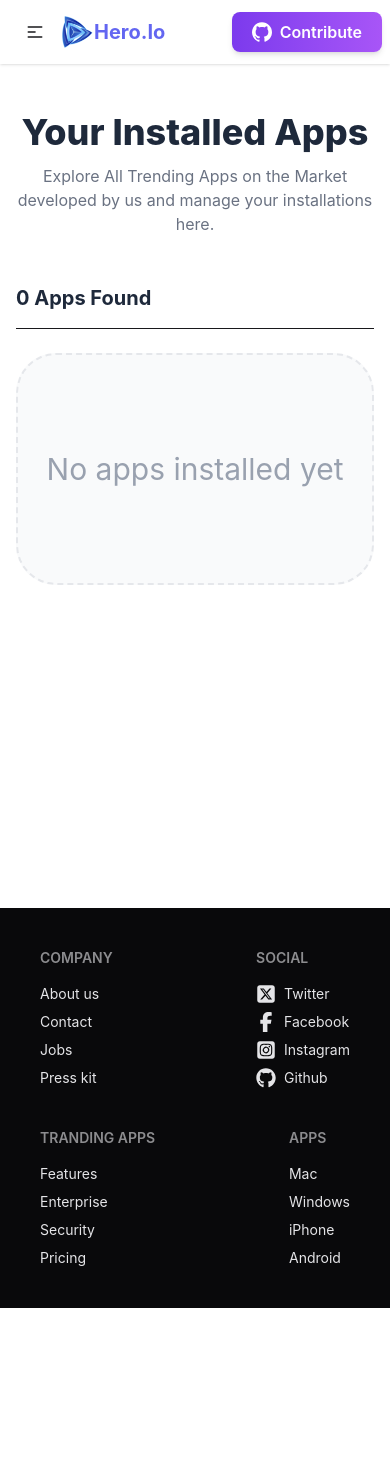
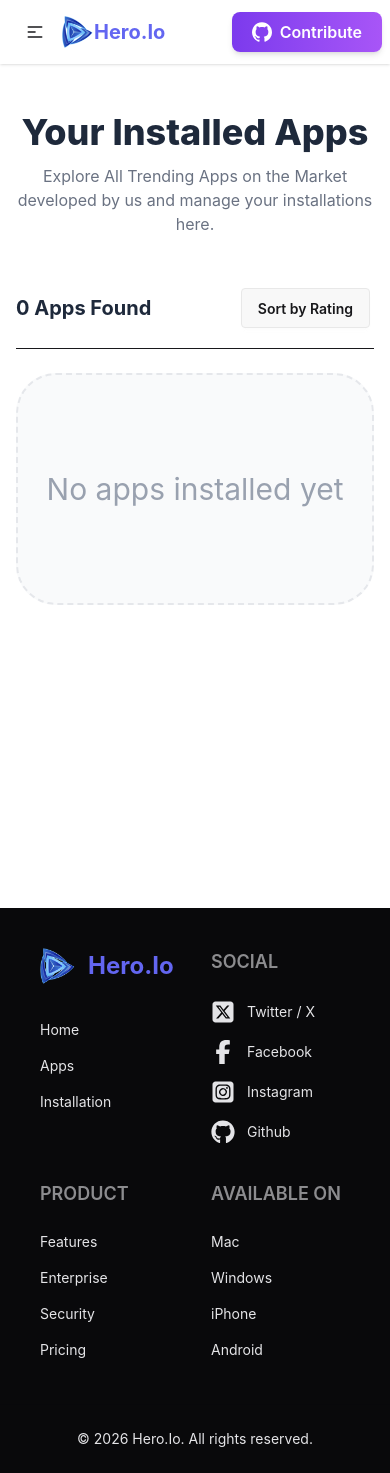
Before and after one commit to me2sumanislam/MY-HEROIO-APP, a React (Vite) app: page /Installation in a window 390 px wide. Before the commit the page ends 1308 px from the top, so only its background shows below. Built offline with nearby package versions, Linux system fonts and the light colour scheme.

Commit message:
set all code done

```diff
--- a/src/Componant/Footer/Footer.jsx
+++ b/src/Componant/Footer/Footer.jsx
@@ -1,61 +1,80 @@
  import React from "react";
-import { FaSquareXTwitter,FaSquareInstagram , FaFacebookF, FaGithub } from "react-icons/fa6";
+import {
+  FaSquareXTwitter,
+  FaSquareInstagram,
+  FaFacebookF,
+  FaGithub
+} from "react-icons/fa6";
+import { NavLink } from 'react-router-dom';
+const Footer = () => {
+  return (
+    <footer className="bg-neutral text-neutral-content">
+      <div className="footer p-10 max-w-7xl mx-auto grid grid-cols-2 md:grid-cols-4 gap-8">
 
 
+        <nav>
+
+          <div className="flex items-center gap-3 mb-6">
+            <img
+              src="/src/assets/logo.png"
+              alt="Hero.Io Logo"
+              className="w-9 h-9"
+            />
+            <NavLink to="/" className="text-[#6366f1] font-bold text-2xl">
+              Hero.Io
+            </NavLink>
+          </div>
 
 
+          <a href="/" className="link link-hover block py-1">Home</a>
+          <a href="/apps" className="link link-hover block py-1">Apps</a>
+          <a href="/installation" className="link link-hover block py-1">Installation</a>
+        </nav>
 
-const Footer = () => {
-  return (
-    <footer >
-       <div className="footer bg-neutral text-neutral-content p-10 flex flex-wrap justify-between">
 
         <nav>
-        <h6 className="footer-title">Company</h6>
-        <a className="link link-hover">About us</a>
-        <a className="link link-hover">Contact</a>
-        <a className="link link-hover">Jobs</a>
-        <a className="link link-hover">Press kit</a>
-      </nav>
-<nav>
-
-        <h6 className="footer-title">Social</h6>
-        <a className="link link-hover flex items-center gap-2" href="#">
-          <FaSquareXTwitter className="text-xl" />
-          <span>Twitter</span>
+          <h6 className="footer-title text-lg font-semibold mb-3">Social</h6>
+          <a href="#" className="link link-hover flex items-center gap-3 py-1 hover:text-white transition-colors">
+            <FaSquareXTwitter className="text-2xl" />
+            <span>Twitter / X</span>
           </a>
-        <a className="link link-hover flex items-center gap-2" href="#">
-          <FaFacebookF className="text-xl" />
+          <a href="#" className="link link-hover flex items-center gap-3 py-1 hover:text-white transition-colors">
+            <FaFacebookF className="text-2xl" />
             <span>Facebook</span>
           </a>
-        <a className="link link-hover flex items-center gap-2" href="#">
-          {/* Update kora hoyeche */}
-          <FaSquareInstagram className="text-xl" />
+          <a href="#" className="link link-hover flex items-center gap-3 py-1 hover:text-white transition-colors">
+            <FaSquareInstagram className="text-2xl" />
             <span>Instagram</span>
           </a>
-        <a className="link link-hover flex items-center gap-2" href="#">
-          <FaGithub className="text-xl" />
+          <a href="#" className="link link-hover flex items-center gap-3 py-1 hover:text-white transition-colors">
+            <FaGithub className="text-2xl" />
             <span>Github</span>
           </a>
         </nav>
 
+
         <nav>
-        <h6 className="footer-title">Tranding Apps</h6>
-        <a className="link link-hover">Features</a>
-        <a className="link link-hover">Enterprise</a>
-        <a className="link link-hover">Security</a>
-        <a className="link link-hover">Pricing</a>
+          <h6 className="footer-title text-lg font-semibold mb-3">Product</h6>
+          <a className="link link-hover block py-1">Features</a>
+          <a className="link link-hover block py-1">Enterprise</a>
+          <a className="link link-hover block py-1">Security</a>
+          <a className="link link-hover block py-1">Pricing</a>
         </nav>
 
+
         <nav>
-        <h6 className="footer-title">Apps</h6>
-        <a className="link link-hover">Mac</a>
-        <a className="link link-hover">Windows</a>
-        <a className="link link-hover">iPhone</a>
-        <a className="link link-hover">Android</a>
+          <h6 className="footer-title text-lg font-semibold mb-3">Available On</h6>
+          <a className="link link-hover block py-1">Mac</a>
+          <a className="link link-hover block py-1">Windows</a>
+          <a className="link link-hover block py-1">iPhone</a>
+          <a className="link link-hover block py-1">Android</a>
         </nav>
+
       </div>
 
+      <div className="border-t border-neutral/30 py-6 text-center text-sm">
+        <p>© {new Date().getFullYear()} Hero.Io. All rights reserved.</p>
+      </div>
     </footer>
   );
 };
--- a/src/Componant/Header/Navbar.jsx
+++ b/src/Componant/Header/Navbar.jsx
@@ -38,7 +38,7 @@ const link = <>
         </div>
         <div>
 
-                {/* <a className="text-[#6366f1] font-bold text-xl">Hero.Io</a> */}
+
                  <a className="text-[#6366f1] font-bold text-xl"> <NavLink to="/">Hero.Io</NavLink></a>
         </div>
        </div>
--- a/src/Pages/APPDetails/AppsDetails.jsx
+++ b/src/Pages/APPDetails/AppsDetails.jsx
@@ -19,7 +19,7 @@ const AppDetails = () => {
   if (!apps) {
     return (
       <div className="flex flex-col items-center justify-center min-h-screen">
-        <h2 className="text-3xl font-bold text-red-500">App Not Found!</h2>
+        <h2 className="text-3xl font-bold bg-[#25D366] ">App Not Found!</h2>
         <button
           onClick={() => navigate(-1)}
           className="mt-4 text-blue-500 underline"
@@ -30,7 +30,7 @@ const AppDetails = () => {
     );
   }
 
-  // Install
+
   const handleInstall = () => {
     addToInstallList(apps);
 
@@ -45,7 +45,6 @@ const AppDetails = () => {
     }, 1000);
   };
 
-  // Uninstall
   const handleUninstall = () => {
     removeFromInstallList(Number(apps.id));
 
@@ -60,7 +59,7 @@ const AppDetails = () => {
     <div className="bg-white min-h-screen font-sans">
       <div className="container mx-auto px-4 py-12 max-w-6xl">
         <div className="flex flex-col md:flex-row gap-10 items-start">
-          {/* Image */}
+
           <div className="w-full md:w-72 h-72 rounded-3xl overflow-hidden shadow-2xl border border-gray-100 bg-white p-4">
             <img
               src={apps.image || "https://via.placeholder.com/300"}
@@ -69,7 +68,7 @@ const AppDetails = () => {
             />
           </div>
 
-          {/* Info */}
+
           <div className="flex-1">
             <h1 className="text-4xl font-extrabold text-[#1e293b] mb-2">
               {apps.title}
@@ -93,7 +92,6 @@ const AppDetails = () => {
               </div>
             </div>
 
-            {/* Button */}
             <div className="flex gap-4">
               {!isInstalled ? (
                 <button
@@ -116,7 +114,7 @@ const AppDetails = () => {
 
         <hr className="my-12 border-gray-100" />
 
-        {/* Ratings */}
+
         <div className="mb-16">
           <h2 className="text-2xl font-bold mb-8 text-[#1e293b]">Ratings</h2>
           {[5, 4, 3, 2, 1].map((star) => (
@@ -132,7 +130,7 @@ const AppDetails = () => {
           ))}
         </div>
 
-        {/* Description */}
+
         <div className="bg-gray-50 p-8 rounded-3xl border border-gray-100">
           <h2 className="text-2xl font-bold mb-6 text-[#1e293b]">Description</h2>
           <p className="text-gray-600 leading-relaxed whitespace-pre-line">
--- a/src/Pages/Install/AddToInstallList.jsx
+++ b/src/Pages/Install/AddToInstallList.jsx
@@ -1,8 +1,26 @@
- import React from 'react';
+ import React, { useState, useMemo } from 'react';
 import { useInstall } from '../context/InstallContext';
 
 const AddToInstallList = () => {
   const { installedApps, removeFromInstallList } = useInstall();
+
+  const [sortOption, setSortOption] = useState(""); // "" = no sort, "high" = high to low, "low" = low to high
+
+  // Sorted apps using useMemo for performance
+  const sortedApps = useMemo(() => {
+    if (!sortOption) return [...installedApps];
+
+    return [...installedApps].sort((a, b) => {
+      const ratingA = parseFloat(a?.ratingAvg) || 0;
+      const ratingB = parseFloat(b?.ratingAvg) || 0;
+
+      if (sortOption === "high") {
+        return ratingB - ratingA; // High to Low
+      } else {
+        return ratingA - ratingB; // Low to High
+      }
+    });
+  }, [installedApps, sortOption]);
 
   return (
     <div className="max-w-4xl mx-auto px-4 py-12 min-h-screen">
@@ -17,17 +35,40 @@ const AddToInstallList = () => {
         </p>
       </div>
 
-      {/* Count Header */}
+      {/* Count Header + Sort Dropdown */}
       <div className="flex justify-between items-center mb-6 border-b pb-4">
         <h2 className="font-bold text-xl text-[#1e293b]">
-          {installedApps.length} Apps Found
+          {sortedApps.length} Apps Found
         </h2>
+
+        <details className="dropdown">
+          <summary className="btn m-1">Sort by Rating</summary>
+          <ul className="menu dropdown-content bg-base-100 rounded-box z-10 w-56 p-2 shadow-sm">
+            <li>
+              <a
+                onClick={() => setSortOption("high")}
+                className={sortOption === "high" ? "active" : ""}
+              >
+                High to Low
+              </a>
+            </li>
+            <li>
+              <a
+                onClick={() => setSortOption("low")}
+                className={sortOption === "low" ? "active" : ""}
+              >
+               Low to High
+              </a>
+            </li>
+
+          </ul>
+        </details>
       </div>
 
       {/* Apps List */}
       <div className="space-y-5">
-        {installedApps.length > 0 ? (
-          installedApps.map((app) => (
+        {sortedApps.length > 0 ? (
+          sortedApps.map((app) => (
             <div
               key={app.id}
               className="flex items-center justify-between bg-white p-6 rounded-3xl shadow-sm border border-gray-100 hover:shadow-md transition-all"
```
Lines whose indentation alone changed are shown as unchanged.
